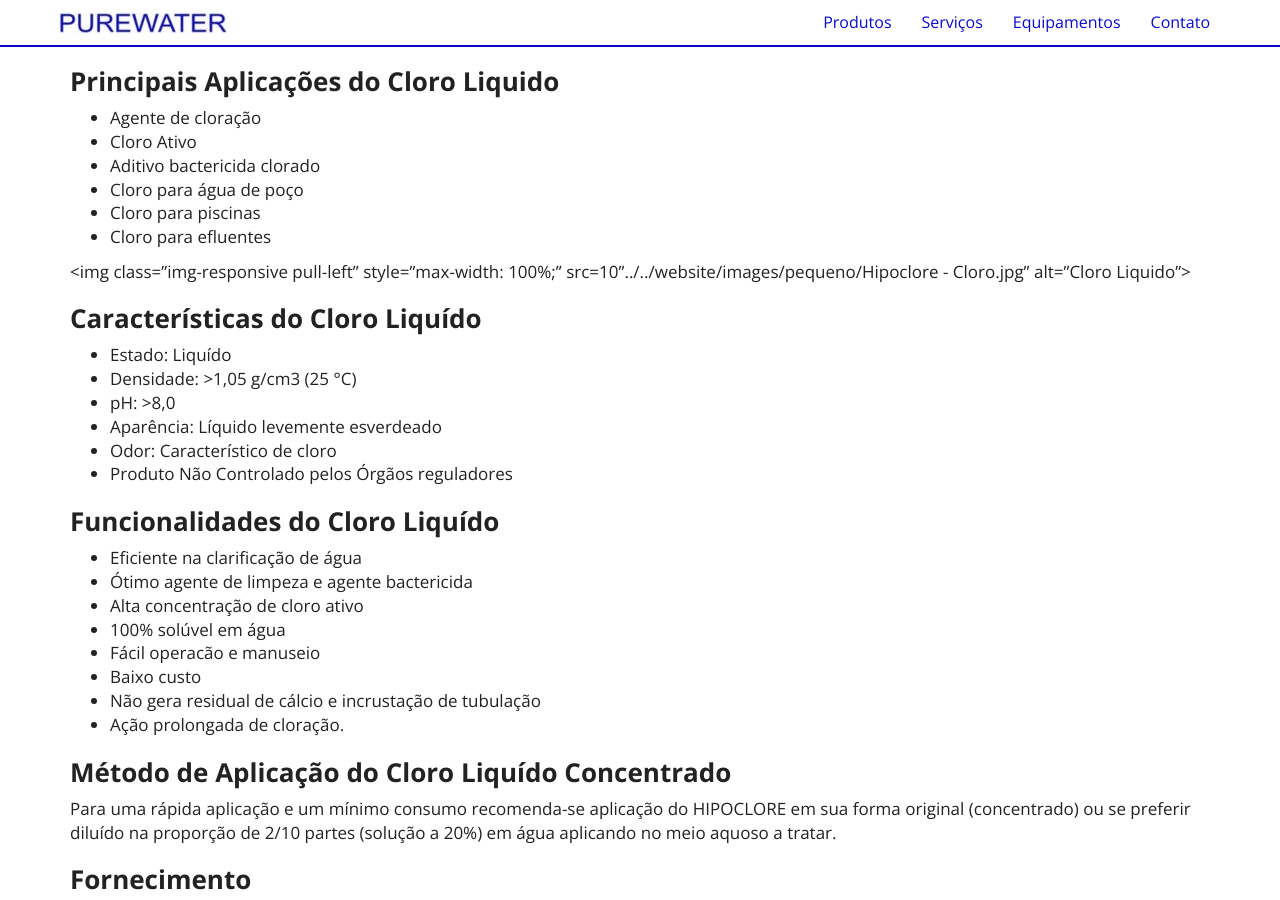
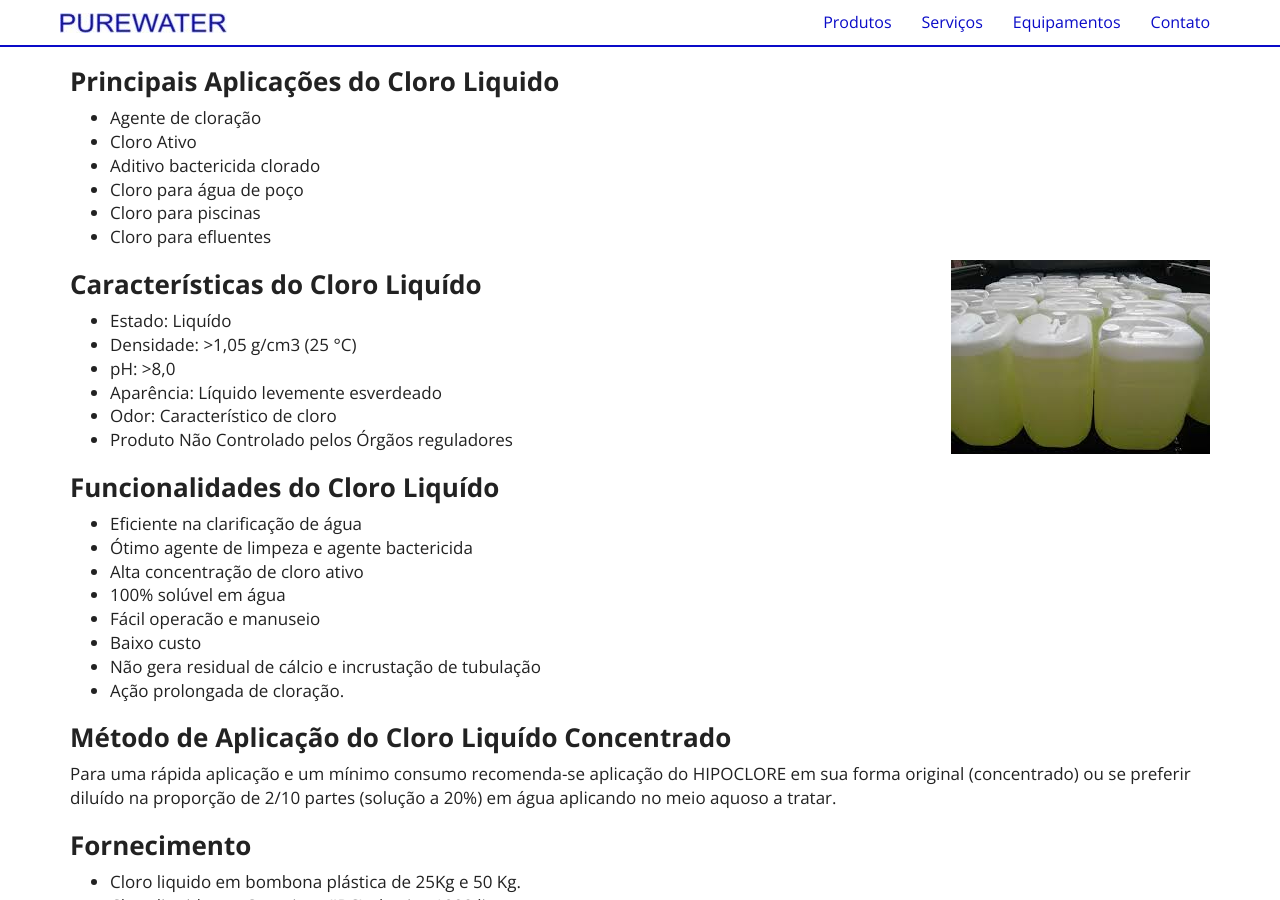
Before and after one commit to purewaterefluentes/purewaterefluentes.github.io, a Jekyll site: the page built from produtos/cloro-liquido.md, in a window 1280 px wide and 900 px high, scrolled down 556 px. Built offline with Jekyll 4.4.1, drawn with Linux system fonts in a browser that asks for light colours; nearby versions of some CDN libraries; library files that are not in the unit come from our copies.

Commit message:
Update cloro-liquido.md

```diff
--- a/produtos/cloro-liquido.md
+++ b/produtos/cloro-liquido.md
@@ -23,7 +23,7 @@
 - Cloro para piscinas
 - Cloro para efluentes
 
-<img class="img-responsive pull-left" style="max-width: 100%;" src=10"../../website/images/pequeno/Hipoclore - Cloro.jpg" alt="Cloro Liquido">
+<img class="img-responsive pull-right" style="max-width: 100%;" src="../../website/images/pequeno/Hipoclore - Cloro.jpg" alt="Cloro Liquido">
 
 ### **Características do Cloro Liquído**
 
```
